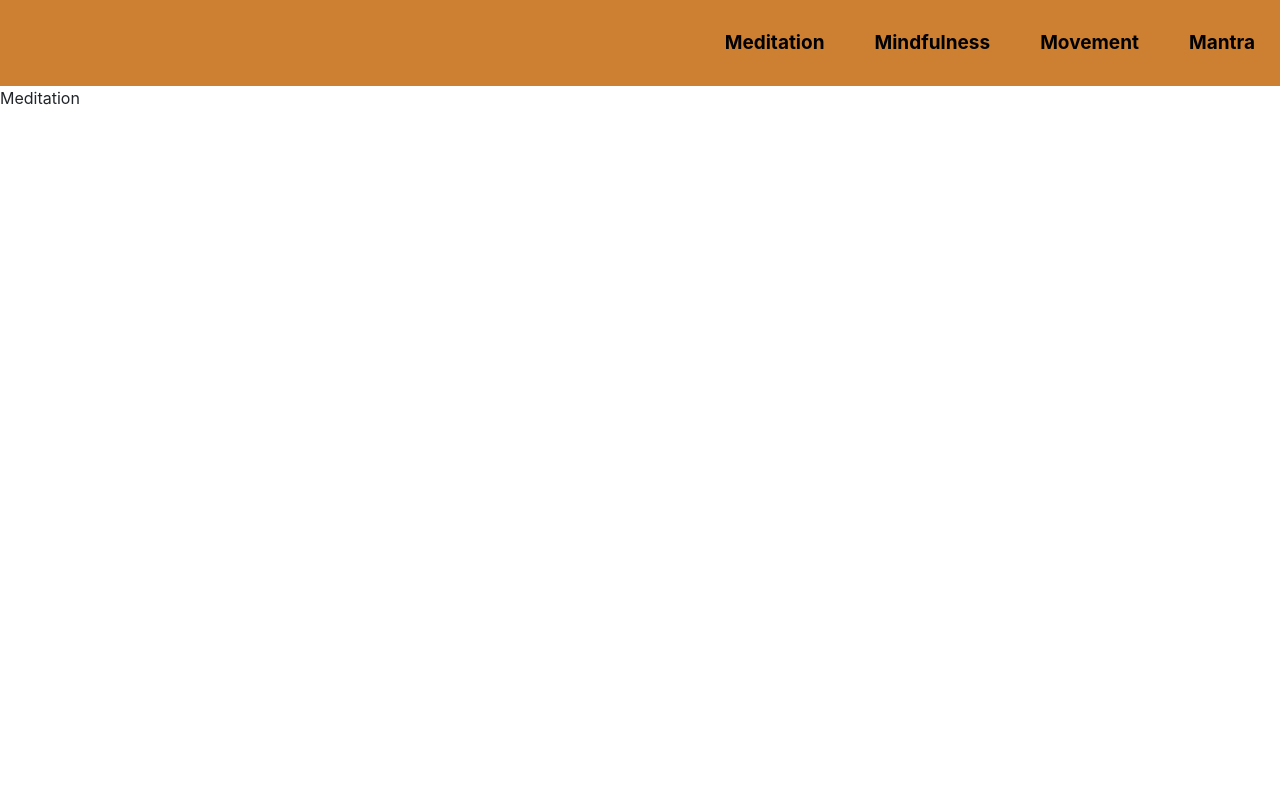
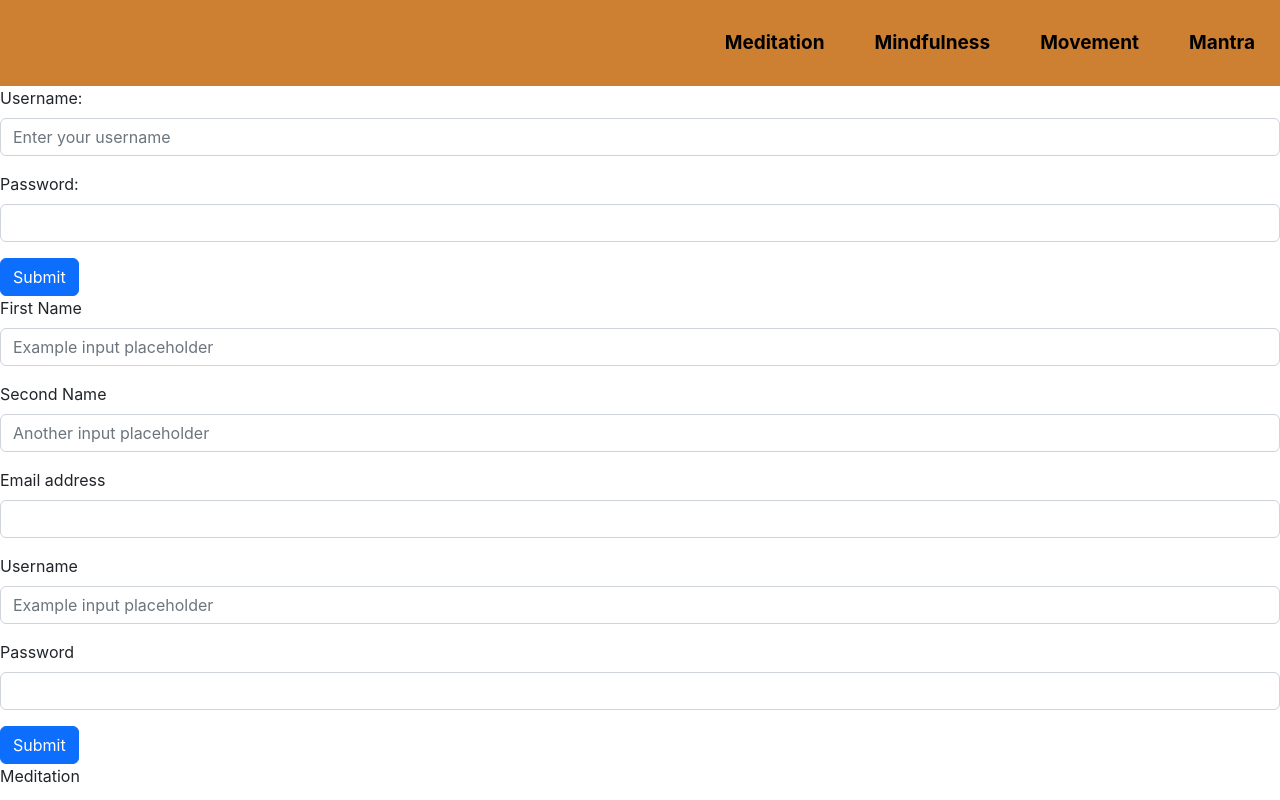
Before and after one commit to OliviaAdongo/zen-client, a React (Create React App) app: page / in a window 1280 px wide. Built offline with nearby package versions, Linux system fonts and the light colour scheme.

Commit message:
Sign up and login created

```diff
--- a/src/App.js
+++ b/src/App.js
@@ -1,14 +1,19 @@
 import { BrowserRouter as Router, Routes, Route } from 'react-router-dom';
+import Login from './components/Login/Login';
 import Mantra from './components/Mantra/Mantra';
 import Meditation from './components/Meditation/Meditation';
 import Mindfulness from './components/Mindfulness/Mindfulness';
 import Movement from './components/Movement/Movement';
 import Navbar from './components/Navbar/Navbar';
+import Signup from './components/Signup/Signup';
 
 function App() {
   return (
    <Router>
    <Navbar/>
+    <Login/>
+   <Signup/>
+
 
     <Routes>
     <Route path="/" element={<Meditation/>}/>
--- a/src/components/Login/Login.js
+++ b/src/components/Login/Login.js
@@ -2,7 +2,18 @@ import React from 'react'
 
 function Login() {
   return (
-    <div>Login</div>
+    <form>
+    <div class="mb-3">
+      <label for="formGroupExampleInput" class="form-label">Username:</label>
+      <input type="text" class="form-control" id="formGroupExampleInput" placeholder="Enter your username"/>
+    </div>
+      <div class="mb-3">
+        <label for="exampleInputPassword1" class="form-label">Password:</label>
+        <input type="password" class="form-control" id="exampleInputPassword1"/>
+      </div>
+
+      <button type="submit" class="btn btn-primary">Submit</button>
+    </form>
   )
 }
 
--- a/src/components/Signup/Signup.js
+++ b/src/components/Signup/Signup.js
@@ -2,7 +2,31 @@ import React from 'react'
 
 function Signup() {
   return (
-    <div>Signup</div>
+    <form>
+    <div class="mb-3">
+  <label for="formGroupExampleInput" class="form-label">First Name</label>
+  <input type="text" class="form-control" id="formGroupExampleInput" placeholder="Example input placeholder"/>
+</div>
+<div class="mb-3">
+  <label for="formGroupExampleInput2" class="form-label">Second Name</label>
+  <input type="text" class="form-control" id="formGroupExampleInput2" placeholder="Another input placeholder"/>
+</div>
+<div class="mb-3">
+    <label for="exampleInputEmail1" class="form-label">Email address</label>
+    <input type="email" class="form-control" id="exampleInputEmail1" aria-describedby="emailHelp"/>
+    {/* <div id="emailHelp" class="form-text">We'll never share your email with anyone else.</div> */}
+  </div>
+<div class="mb-3">
+  <label for="formGroupExampleInput" class="form-label">Username</label>
+  <input type="text" class="form-control" id="formGroupExampleInput" placeholder="Example input placeholder"/>
+</div>
+  <div class="mb-3">
+    <label for="exampleInputPassword1" class="form-label">Password</label>
+    <input type="password" class="form-control" id="exampleInputPassword1"/>
+  </div>
+
+  <button type="submit" class="btn btn-primary">Submit</button>
+</form>
   )
 }
 
```
